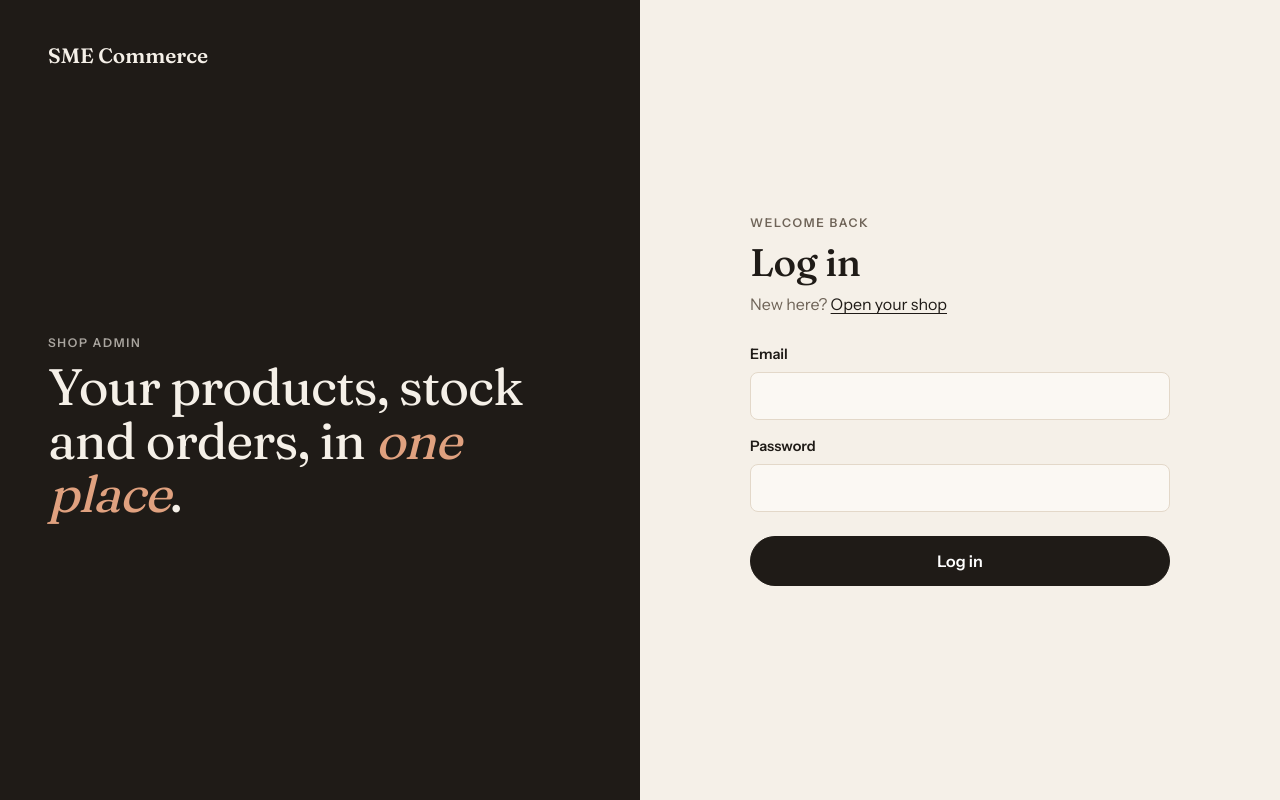
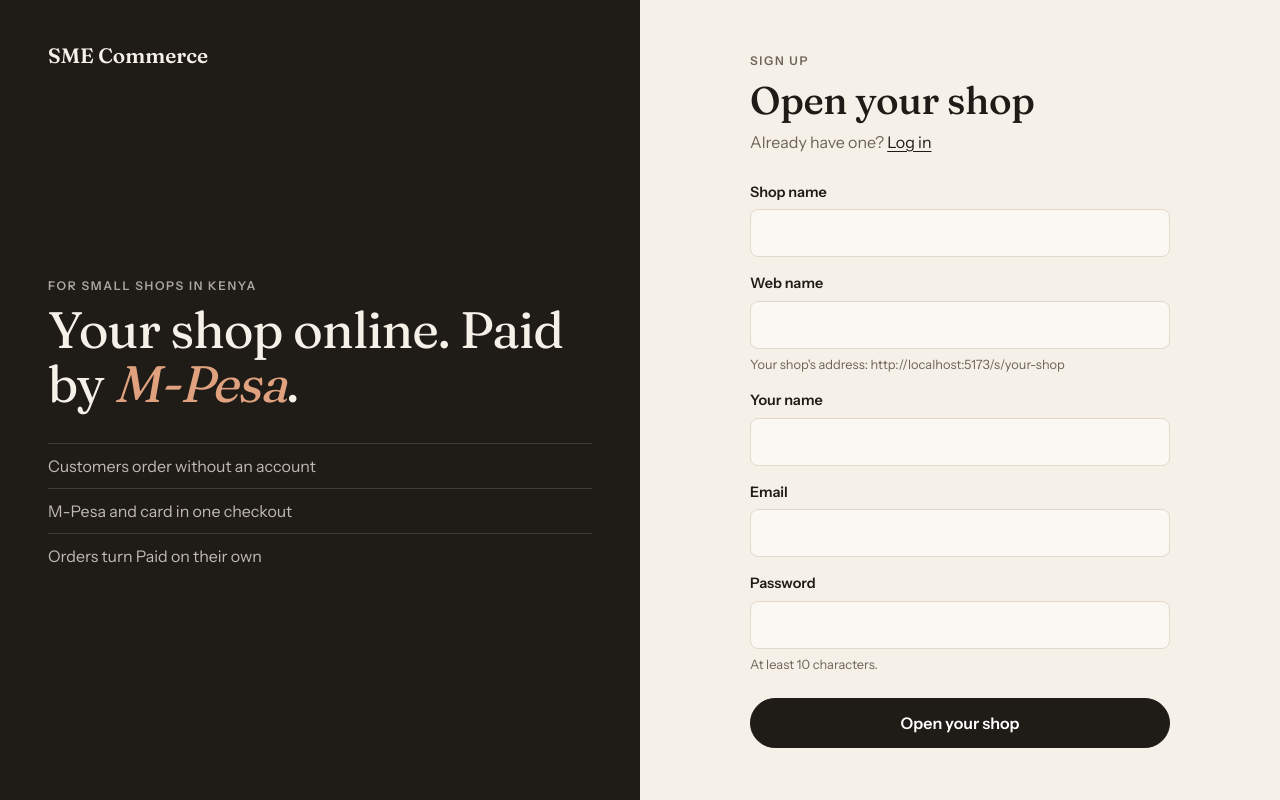
Before and after one commit to hezronokwach/sme-commerce-platform, an Angular app in the folder admin-angular/: page /signup in a window 1280 px wide. Before the commit this address led to /login. Built offline with nearby package versions, Linux system fonts and the light colour scheme; no server answers.

Commit message:
Let shop owners sign up from the admin
/signup creates the shop and its owner, logs them in and opens the
products. The web name is suggested from the shop name until the owner
edits it, and checked against the backend's rule before sending.

```diff
--- a/admin-angular/src/app/app.routes.ts
+++ b/admin-angular/src/app/app.routes.ts
@@ -8,11 +8,13 @@ import { OrdersPage } from './orders/orders-page';
 import { ProductFormPage } from './products/product-form-page';
 import { ProductsPage } from './products/products-page';
 import { SettingsPage } from './settings/settings-page';
+import { SignupPage } from './signup/signup-page';
 
 /** Which page each address shows. The first matching entry wins. */
 export const routes: Routes = [
-  // The login page has no menu, so it sits outside the layout.
+  // Log-in and sign-up have no menu, so they sit outside the layout.
   { path: 'login', component: LoginPage },
+  { path: 'signup', component: SignupPage },
   {
     // Every logged-in page sits inside AdminLayout (the menu). authGuard here protects all the
     // children at once: logged-out users are sent to /login.
--- a/admin-angular/src/app/auth/auth.service.ts
+++ b/admin-angular/src/app/auth/auth.service.ts
@@ -3,6 +3,8 @@ import { Api } from '../api/api';
 import { authLogin } from '../api/fn/auth/auth-login';
 import { authLogout } from '../api/fn/auth/auth-logout';
 import { authRefresh } from '../api/fn/auth/auth-refresh';
+import { authSignUp } from '../api/fn/auth/auth-sign-up';
+import { SignUpRequest } from '../api/models/sign-up-request';
 import { TokenResponse } from '../api/models/token-response';
 import { roleFromToken } from './token-role';
 
@@ -59,6 +61,20 @@ export class AuthService {
   }
 
   /**
+   * Creates a new shop and its owner, and logs the owner in: the backend answers with an access token
+   * and sets the refresh cookie, just like a login. Throws the HTTP error if it says no (web name or
+   * email taken, password too short, ...); the sign-up page shows the error's message.
+   */
+  async signUp(request: SignUpRequest): Promise<void> {
+    const answer = await this.api.invoke(authSignUp, { body: request });
+    if (answer.accessToken === undefined) {
+      this.accessToken.set(null);
+    } else {
+      this.accessToken.set(answer.accessToken);
+    }
+  }
+
+  /**
    * Gets a new access token with the refresh cookie. Returns true if that worked, false if the user
    * must log in again.
    *
--- /dev/null
+++ b/admin-angular/src/app/signup/signup-page.html
@@ -0,0 +1,76 @@
+<div class="auth">
+  <aside class="auth-side">
+    <a class="auth-wordmark" [href]="homeUrl">SME Commerce</a>
+    <div class="auth-side-text">
+      <p class="eyebrow">For small shops in Kenya</p>
+      <p class="auth-quote">Your shop online. Paid by <em>M-Pesa</em>.</p>
+      <ul class="auth-points">
+        <li>Customers order without an account</li>
+        <li>M-Pesa and card in one checkout</li>
+        <li>Orders turn Paid on their own</li>
+      </ul>
+    </div>
+  </aside>
+
+  <main class="auth-main">
+    <div class="auth-card">
+      <p class="eyebrow">Sign up</p>
+      <h1>Open your shop</h1>
+      <p class="auth-sub">Already have one? <a routerLink="/login">Log in</a></p>
+
+      <form class="auth-form" (ngSubmit)="signUp()" novalidate>
+        <label>
+          Shop name
+          <input
+            name="shopName"
+            autocomplete="organization"
+            required
+            [ngModel]="shopName"
+            (ngModelChange)="shopNameChanged($event)"
+          />
+        </label>
+
+        <label>
+          Web name
+          <input
+            name="webName"
+            autocapitalize="none"
+            spellcheck="false"
+            required
+            [ngModel]="webName"
+            (ngModelChange)="webNameChanged($event)"
+          />
+          <span class="hint">Your shop's address: {{ storefrontUrl }}/s/{{ webName || 'your-shop' }}</span>
+        </label>
+
+        <label>
+          Your name
+          <input name="ownerName" autocomplete="name" required [(ngModel)]="ownerName" />
+        </label>
+
+        <label>
+          Email
+          <input name="email" type="email" autocomplete="email" required [(ngModel)]="email" />
+        </label>
+
+        <label>
+          Password
+          <input name="password" type="password" autocomplete="new-password" required [(ngModel)]="password" />
+          <span class="hint">At least 10 characters.</span>
+        </label>
+
+        <button type="submit" class="primary" [disabled]="busy()">
+          @if (busy()) {
+            Opening your shop…
+          } @else {
+            Open your shop
+          }
+        </button>
+
+        @if (errorMessage() !== null) {
+          <p class="error" role="alert">{{ errorMessage() }}</p>
+        }
+      </form>
+    </div>
+  </main>
+</div>
--- /dev/null
+++ b/admin-angular/src/app/signup/signup-page.ts
@@ -0,0 +1,91 @@
+import { Component, inject, signal } from '@angular/core';
+import { FormsModule } from '@angular/forms';
+import { Router, RouterLink } from '@angular/router';
+import { environment } from '../../environments/environment';
+import { AuthService } from '../auth/auth.service';
+import { messageFrom } from '../shared/error-message';
+import { isValidWebName, webNameFrom } from './web-name';
+
+/** The smallest password the backend accepts (bcrypt reads at most 72 bytes, so that's the top). */
+const PASSWORD_MIN = 10;
+
+/**
+ * Sign-up at /signup: creates the shop and its owner in one step, then opens the product list,
+ * already logged in. The web name is suggested from the shop name until the owner edits it.
+ */
+@Component({
+  selector: 'app-signup-page',
+  imports: [FormsModule, RouterLink],
+  templateUrl: './signup-page.html',
+})
+export class SignupPage {
+  private readonly auth = inject(AuthService);
+  private readonly router = inject(Router);
+
+  protected readonly homeUrl = environment.storefrontUrl + '/';
+  protected readonly storefrontUrl = environment.storefrontUrl;
+
+  shopName = '';
+  webName = '';
+  ownerName = '';
+  email = '';
+  password = '';
+
+  /** Once the owner types their own web name, the shop name stops changing it. */
+  private webNameEdited = false;
+
+  protected readonly errorMessage = signal<string | null>(null);
+  protected readonly busy = signal(false);
+
+  shopNameChanged(name: string): void {
+    this.shopName = name;
+    if (!this.webNameEdited) {
+      this.webName = webNameFrom(name);
+    }
+  }
+
+  webNameChanged(name: string): void {
+    this.webName = name;
+    this.webNameEdited = true;
+  }
+
+  async signUp(): Promise<void> {
+    this.errorMessage.set(null);
+
+    // The same rules as the backend, checked here first so the owner gets a clear message at once.
+    const problem = this.problemWithForm();
+    if (problem !== null) {
+      this.errorMessage.set(problem);
+      return;
+    }
+
+    this.busy.set(true);
+    try {
+      await this.auth.signUp({
+        shopName: this.shopName.trim(),
+        shopSlug: this.webName,
+        ownerName: this.ownerName.trim(),
+        email: this.email.trim(),
+        password: this.password,
+      });
+      await this.router.navigateByUrl('/products');
+    } catch (error) {
+      this.errorMessage.set(messageFrom(error, 'Sign-up failed. Please try again.'));
+    } finally {
+      this.busy.set(false);
+    }
+  }
+
+  private problemWithForm(): string | null {
+    if (this.shopName.trim() === '' || this.ownerName.trim() === '' || this.email.trim() === '') {
+      return 'Fill in every field.';
+    }
+    if (!isValidWebName(this.webName)) {
+      return 'The web name needs 3 to 50 lowercase letters, digits or hyphens.';
+    }
+    if (this.password.length < PASSWORD_MIN) {
+      return 'The password needs at least ' + PASSWORD_MIN + ' characters.';
+    }
+    return null;
+  }
+}
--- /dev/null
+++ b/admin-angular/src/app/signup/web-name.ts
@@ -0,0 +1,35 @@
+/**
+ * A shop's web name is the last part of its address (/s/kamau-hardware). The backend accepts 3 to 50
+ * lowercase letters, digits or hyphens; these helpers suggest one and check it before sending.
+ */
+
+export const WEB_NAME_MAX = 50;
+
+/** "Kamau's Hardware & Paint" becomes "kamau-s-hardware-paint". */
+export function webNameFrom(shopName: string): string {
+  const lower = shopName.toLowerCase();
+  let result = '';
+  let lastWasHyphen = true; // so the result never starts with a hyphen
+  for (const character of lower) {
+    const isLetterOrDigit = (character >= 'a' && character <= 'z') || (character >= '0' && character <= '9');
+    if (isLetterOrDigit) {
+      result = result + character;
+      lastWasHyphen = false;
+    } else if (!lastWasHyphen) {
+      result = result + '-';
+      lastWasHyphen = true;
+    }
+  }
+  if (result.length > WEB_NAME_MAX) {
+    result = result.substring(0, WEB_NAME_MAX);
+  }
+  while (result.endsWith('-')) {
+    result = result.substring(0, result.length - 1);
+  }
+  return result;
+}
+
+/** The same rule as the backend: ^[a-z0-9-]{3,50}$. */
+export function isValidWebName(webName: string): boolean {
+  return /^[a-z0-9-]{3,50}$/.test(webName);
+}
```
Also changed, not shown: 2 other files (tests, documents, lock files or other folders).
